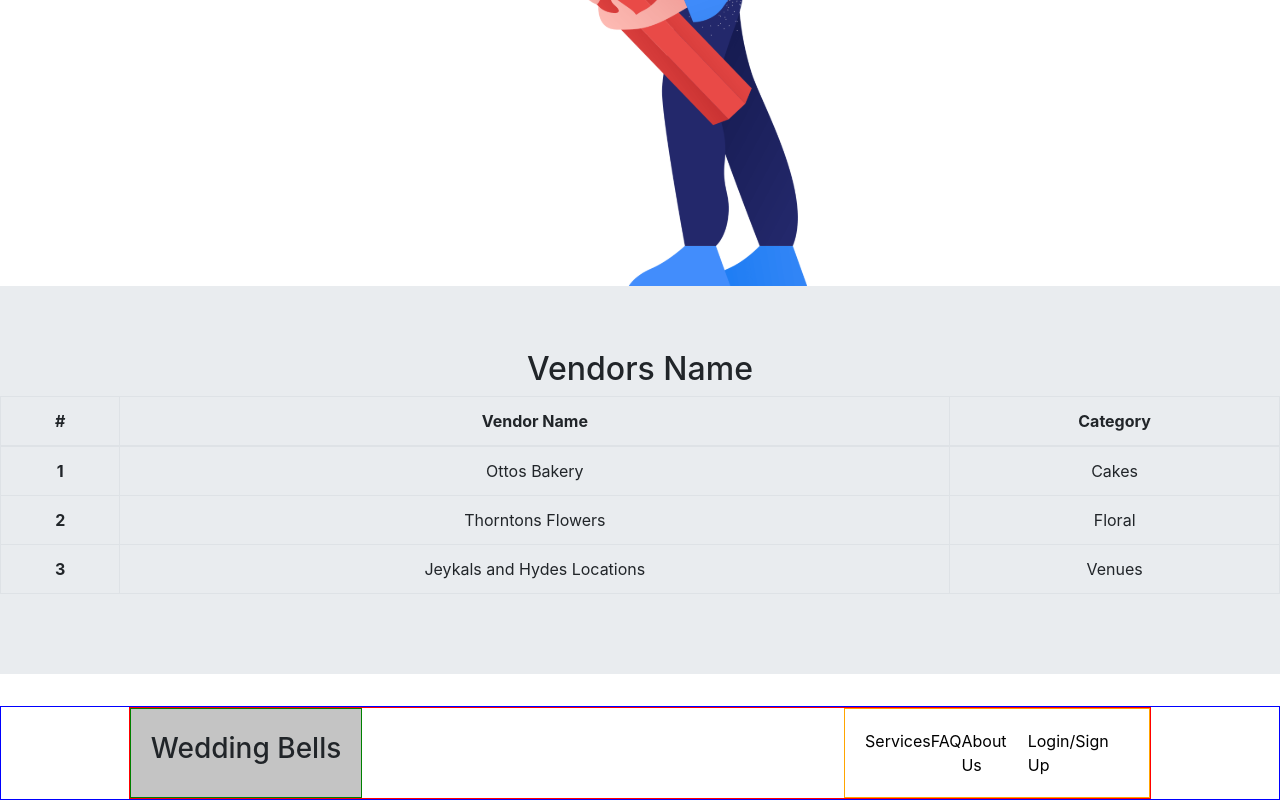
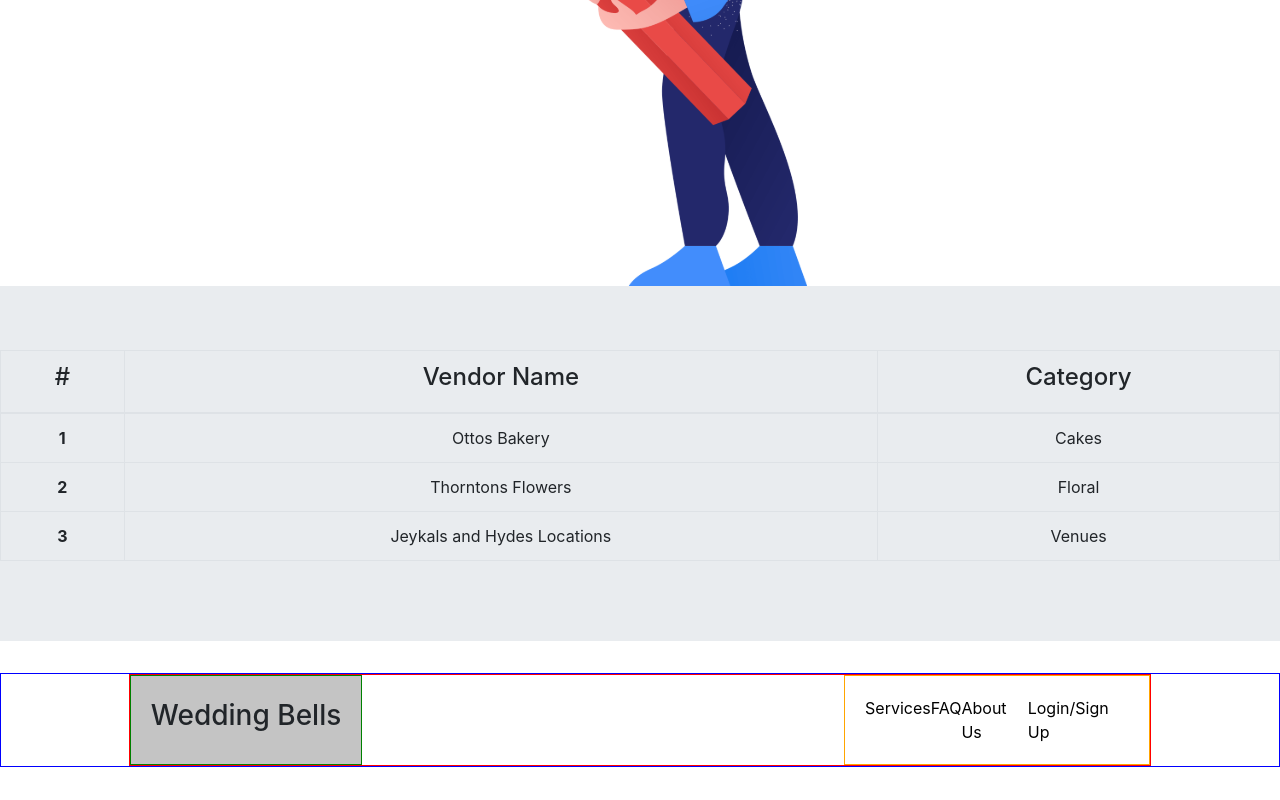
Before and after one commit to BloomTech-Labs/wedding-bells-fe, a React (Create React App) app in the folder weddingbells/: page / in a window 1280 px wide. Shown: the part 2171-2971 px from the top of the page. After the commit the page ends 2938 px from the top, so only its background shows below. Built offline with nearby package versions, Linux system fonts and the light colour scheme.

Commit message:
Update index.js
Updated the table head to have h4's

```diff
--- a/weddingbells/src/components/Vendor List/index.js
+++ b/weddingbells/src/components/Vendor List/index.js
@@ -13,14 +13,13 @@ class VendorsList extends Component {
 		return (
 			<div className="vendorsList">
 				<Jumbotron className="Vendor Table" fluid>
-					<h2 className="tableName">Vendors Name</h2>
 					<Table responsive hover bordered>
 						<thead>
 							<tr>
-								<th>#</th>
+								<th><h4>#</h4></th>
 
-								<th>Vendor Name</th>
-								<th>Category</th>
+								<th><h4>Vendor Name</h4></th>
+								<th><h4>Category</h4></th>
 							</tr>
 						</thead>
 						<tbody>
```
